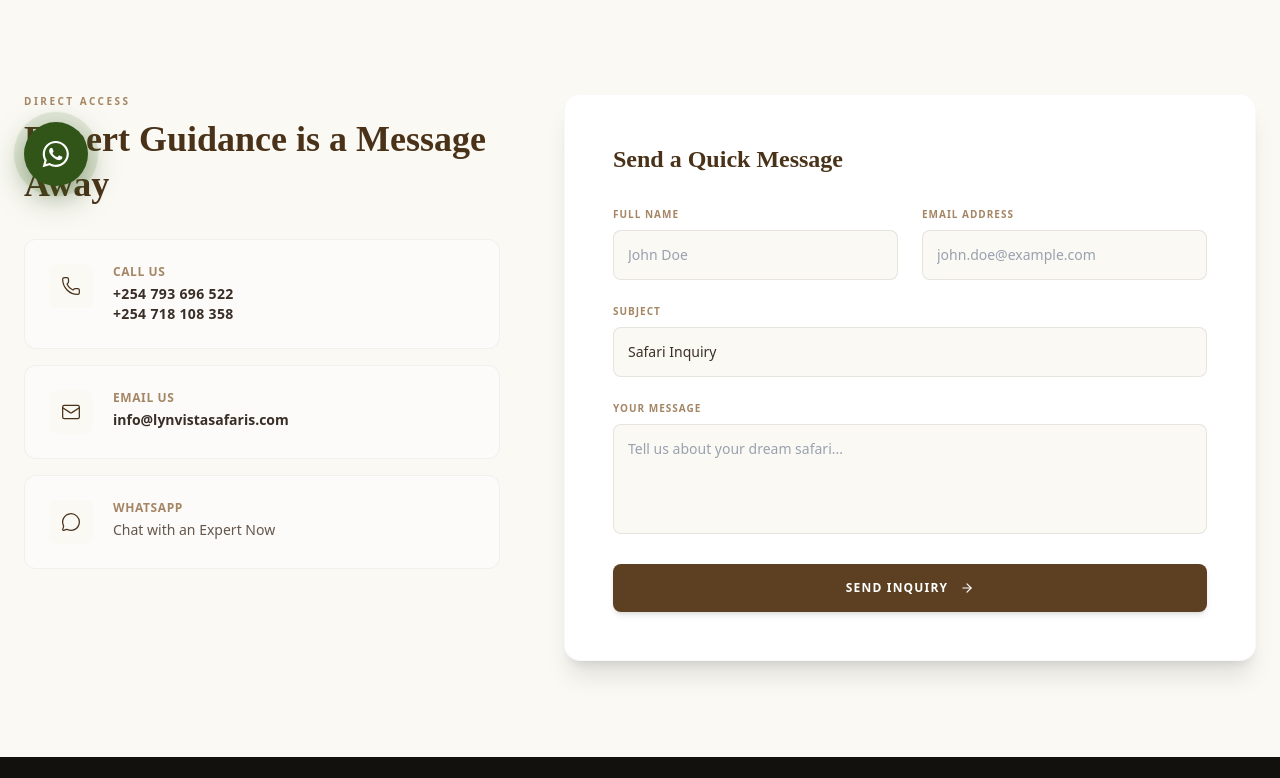
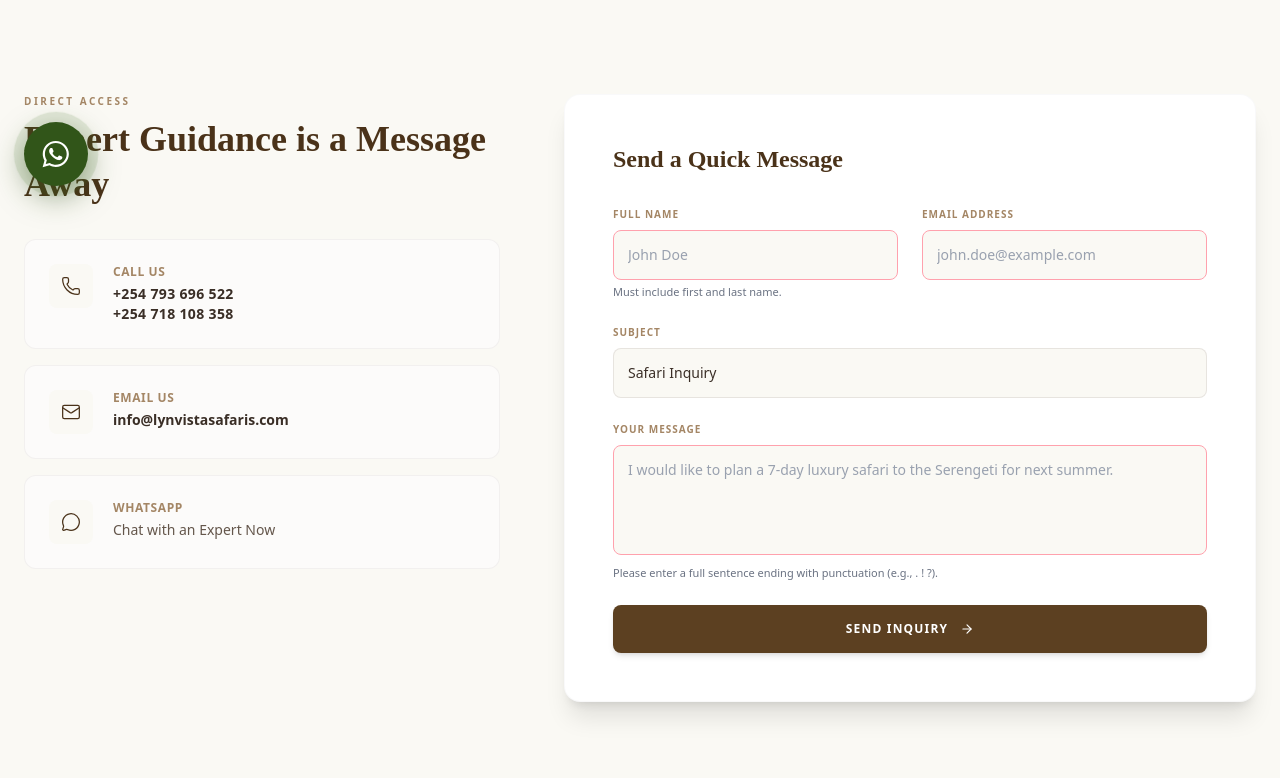
Before and after one commit to madoyakimberley/lynvista-safaris, a Next.js app: page /contact in a window 1280 px wide. Shown: the part 590-1368 px from the top of the page. Built offline with nearby package versions, Linux system fonts and the light colour scheme.

Commit message:
Contact fix

```diff
--- a/src/app/contact/page.jsx
+++ b/src/app/contact/page.jsx
@@ -18,12 +18,34 @@ function ContactPage() {
     email: "",
     subject: "Safari Inquiry",
     message: "",
+    website_url: "", // Hidden honeypot field for bots
   });
   const [isSubmitting, setIsSubmitting] = useState(false);
   const [statusMessage, setStatusMessage] = useState({ type: "", text: "" });
 
   const handleSubmit = async (e) => {
     e.preventDefault();
+
+    // 1. Full Name Validation Guard
+    const nameParts = formData.full_name.trim().split(/\s+/);
+    if (nameParts.length < 2) {
+      setStatusMessage({
+        type: "error",
+        text: "Please enter both your first and last name.",
+      });
+      return;
+    }
+
+    // 2. Sentence Validation Guard
+    const sentenceRegex = /^[A-Z].{18,}[.!?]$/;
+    if (!sentenceRegex.test(formData.message.trim())) {
+      setStatusMessage({
+        type: "error",
+        text: "Please write a complete sentence ending with a period, exclamation point, or question mark.",
+      });
+      return;
+    }
+
     setIsSubmitting(true);
     setStatusMessage({ type: "", text: "" });
 
@@ -45,6 +67,7 @@ function ContactPage() {
           email: "",
           subject: "Safari Inquiry",
           message: "",
+          website_url: "",
         });
       } else {
         setStatusMessage({
@@ -167,7 +190,22 @@ function ContactPage() {
           </h3>
 
           <form onSubmit={handleSubmit} className="space-y-6">
+            {/* HIDDEN HONEYPOT FIELD FOR BOTS */}
+            <div className="hidden" aria-hidden="true">
+              <input
+                type="text"
+                name="website_url"
+                tabIndex={-1}
+                value={formData.website_url}
+                onChange={(e) =>
+                  setFormData({ ...formData, website_url: e.target.value })
+                }
+                autoComplete="off"
+              />
+            </div>
+
             <div className="grid grid-cols-1 md:grid-cols-2 gap-6">
+              {/* FULL NAME */}
               <div>
                 <label className="block text-[10px] font-bold uppercase tracking-widest text-[#a48665] mb-2">
                   Full Name
@@ -181,10 +219,21 @@ function ContactPage() {
                   onChange={(e) =>
                     setFormData({ ...formData, full_name: e.target.value })
                   }
-                  className="w-full bg-[#FAF9F4] border border-[#3A2E26]/10 rounded-lg p-3.5 text-sm font-medium text-[#3A2E26] placeholder:text-gray-400 focus:outline-none focus:border-[#4a3219] transition-colors"
+                  pattern="^[A-Za-z]+(?:\s+[A-Za-z]+)+$"
+                  onInvalid={(e) =>
+                    e.currentTarget.setCustomValidity(
+                      "Please enter your full name (first and last name).",
+                    )
+                  }
+                  onInput={(e) => e.currentTarget.setCustomValidity("")}
+                  className="w-full bg-[#FAF9F4] border border-[#3A2E26]/10 rounded-lg p-3.5 text-sm font-medium text-[#3A2E26] placeholder:text-gray-400 focus:outline-none focus:border-[#4a3219] transition-colors invalid:border-rose-300"
                 />
+                <p className="text-[11px] text-gray-500 mt-1">
+                  Must include first and last name.
+                </p>
               </div>
 
+              {/* EMAIL ADDRESS */}
               <div>
                 <label className="block text-[10px] font-bold uppercase tracking-widest text-[#a48665] mb-2">
                   Email Address
@@ -197,11 +246,18 @@ function ContactPage() {
                   onChange={(e) =>
                     setFormData({ ...formData, email: e.target.value })
                   }
-                  className="w-full bg-[#FAF9F4] border border-[#3A2E26]/10 rounded-lg p-3.5 text-sm font-medium text-[#3A2E26] placeholder:text-gray-400 focus:outline-none focus:border-[#4a3219] transition-colors"
+                  onInvalid={(e) =>
+                    e.currentTarget.setCustomValidity(
+                      "Please enter a valid email address.",
+                    )
+                  }
+                  onInput={(e) => e.currentTarget.setCustomValidity("")}
+                  className="w-full bg-[#FAF9F4] border border-[#3A2E26]/10 rounded-lg p-3.5 text-sm font-medium text-[#3A2E26] placeholder:text-gray-400 focus:outline-none focus:border-[#4a3219] transition-colors invalid:border-rose-300"
                 />
               </div>
             </div>
 
+            {/* SUBJECT */}
             <div>
               <label className="block text-[10px] font-bold uppercase tracking-widest text-[#a48665] mb-2">
                 Subject
@@ -224,6 +280,7 @@ function ContactPage() {
               </select>
             </div>
 
+            {/* MESSAGE */}
             <div>
               <label className="block text-[10px] font-bold uppercase tracking-widest text-[#a48665] mb-2">
                 Your Message
@@ -231,19 +288,39 @@ function ContactPage() {
               <textarea
                 rows={4}
                 required
-                placeholder="Tell us about your dream safari..."
+                minLength={20}
+                placeholder="I would like to plan a 7-day luxury safari to the Serengeti for next summer."
                 value={formData.message}
                 onChange={(e) =>
                   setFormData({ ...formData, message: e.target.value })
                 }
-                className="w-full bg-[#FAF9F4] border border-[#3A2E26]/10 rounded-lg p-3.5 text-sm font-medium text-[#3A2E26] placeholder:text-gray-400 focus:outline-none focus:border-[#4a3219] transition-colors resize-none"
+                pattern="^[A-Z].{18,}[.!?]$"
+                onInvalid={(e) => {
+                  const target = e.currentTarget;
+                  if (target.value.length < 20) {
+                    target.setCustomValidity(
+                      "Please write a longer message (at least 20 characters).",
+                    );
+                  } else {
+                    target.setCustomValidity(
+                      "Please enter a complete sentence starting with a capital letter and ending with punctuation (. ! or ?).",
+                    );
+                  }
+                }}
+                onInput={(e) => e.currentTarget.setCustomValidity("")}
+                className="w-full bg-[#FAF9F4] border border-[#3A2E26]/10 rounded-lg p-3.5 text-sm font-medium text-[#3A2E26] placeholder:text-gray-400 focus:outline-none focus:border-[#4a3219] transition-colors resize-none invalid:border-rose-300"
               />
+              <p className="text-[11px] text-gray-500 mt-1">
+                Please enter a full sentence ending with punctuation (e.g., . !
+                ?).
+              </p>
             </div>
 
+            {/* SUBMIT BUTTON */}
             <button
               type="submit"
               disabled={isSubmitting}
-              className="w-full bg-[#5c4021] hover:bg-[#4a3219] disabled:bg-gray-400 text-white font-bold uppercase text-xs tracking-widest py-4 px-6 rounded-lg shadow-md transition-all flex items-center justify-center gap-3 group"
+              className="w-full bg-[#5c4021] hover:bg-[#4a3219] disabled:bg-gray-400 text-white font-bold uppercase text-xs tracking-widest py-4 px-6 rounded-lg shadow-md transition-all flex items-center justify-center gap-3 group cursor-pointer disabled:cursor-not-allowed"
             >
               <span>{isSubmitting ? "Sending..." : "Send Inquiry"}</span>
               <ArrowRight
```
